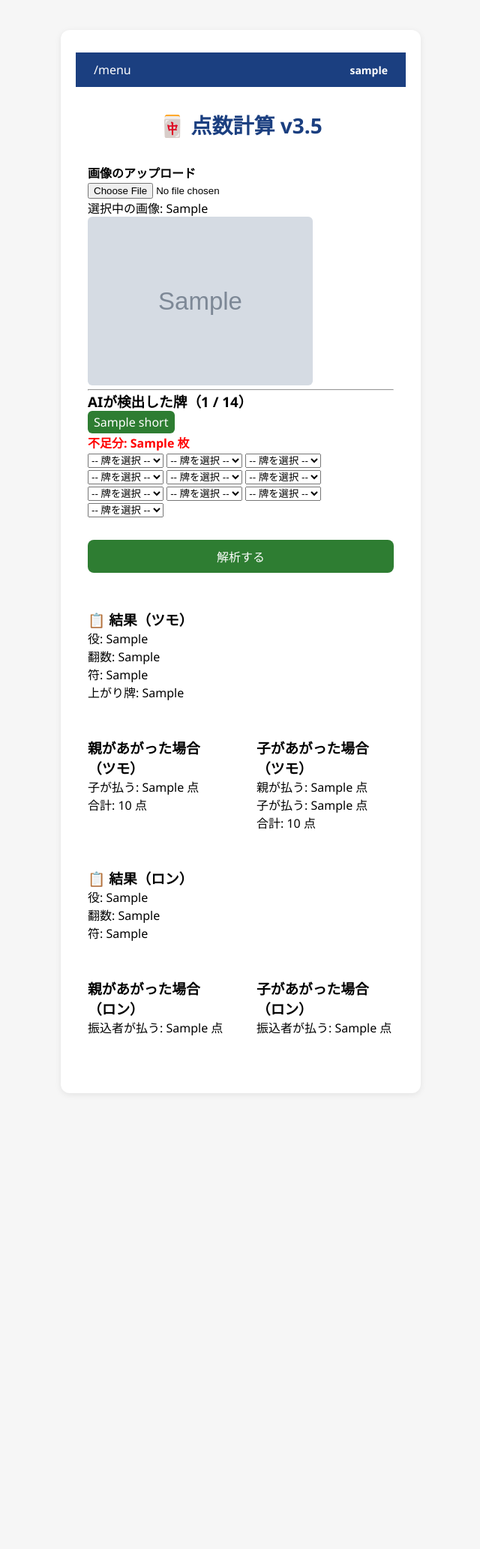
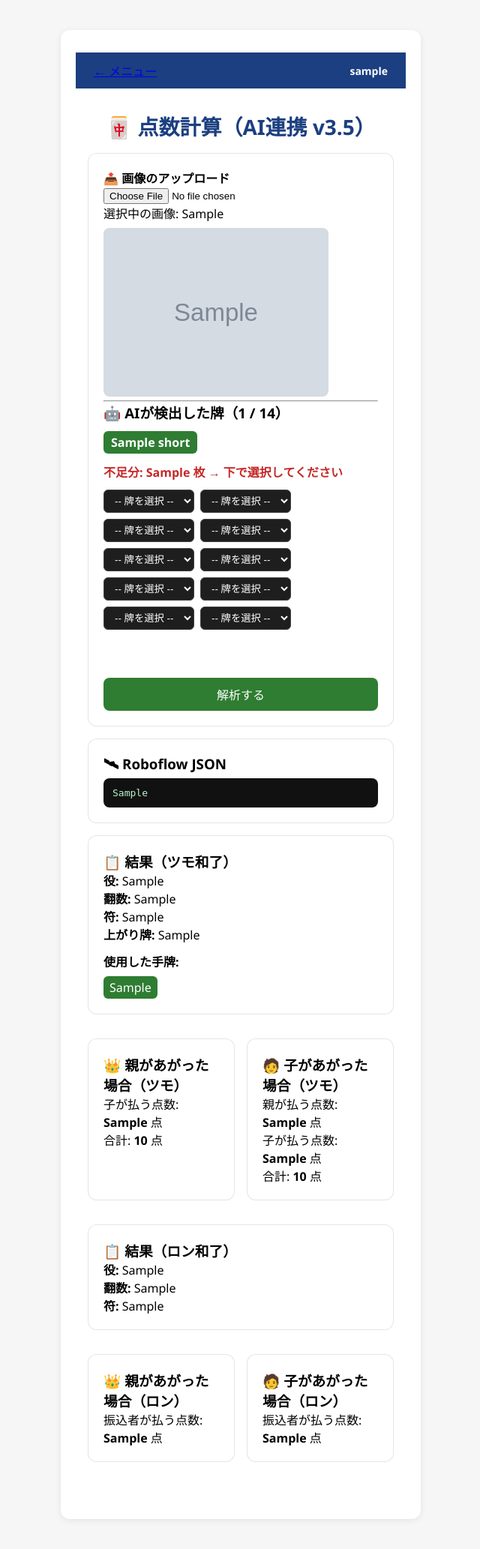
Before and after one commit to yosida-yuta/macnijong, a Flask app: template templates/score.html in a window 1280 px wide. Shown: the whole page at 75% size, without its empty margins (319-959 px from the left). Before the commit the page ends 1381 px from the top, so only its background shows below. Run offline with Flask 3, Linux system fonts and the light colour scheme; the template is opened without the code that fills it: most values are stand-ins (such as "Sample title", 1, 10 or a date in 2020); grey boxes marked "Sample" are stand-in pictures.

Commit message:
Macni雀 v3.5 score.html ループ問題解消 + UI完成版

```diff
--- a/app.py
+++ b/app.py
@@ -700,65 +700,72 @@ def score():
         prev_path = request.form.get("saved_path", "").strip()
 
         if new_image and new_image.filename:
+            # 新しい画像 → 完全リセット
             os.makedirs("static/uploads", exist_ok=True)
             saved_path = "static/uploads/" + secure_filename(new_image.filename)
             new_image.save(saved_path)
+            detected_tiles_str = ""    # ← detected をリセット
         elif prev_path:
             saved_path = prev_path
+            # 前回の detected_tiles を引き継ぐ
+            detected_tiles_str = request.form.get("detected_tiles_str", "")
         else:
             return render_template("score.html", error="ファイルを選択してください")
 
         image_url = "/" + saved_path
 
-        # Roboflow に送信
-        try:
-            with open(saved_path, "rb") as f:
-                image_data = base64.b64encode(f.read()).decode("utf-8")
-            response = requests.post(
-                "https://detect.roboflow.com/mahjong-baq4s-m192l/1?api_key=dc4irmHEIZ2kRioxALz2",
-                data=image_data,
-                headers={"Content-Type": "application/x-www-form-urlencoded"},
-                verify=False
-            )
-            ai_result = response.json()
-        except Exception as e:
-            ai_result = {"error": str(e)}
+        # 既存の detected_tiles を復元
+        detected_tiles = detected_tiles_str.split(",") if detected_tiles_str else []
+        detected_pretty = [{"type":"keep","num":t[0],"short":t} for t in detected_tiles]
 
-        # Roboflow → mahjong に変換
-        class_map = {
-            "1C":("man","1"),"2C":("man","2"),"3C":("man","3"),
-            "4C":("man","4"),"5C":("man","5"),"6C":("man","6"),
-            "7C":("man","7"),"8C":("man","8"),"9C":("man","9"),
-            "1D":("pin","1"),"2D":("pin","2"),"3D":("pin","3"),
-            "4D":("pin","4"),"5D":("pin","5"),"6D":("pin","6"),
-            "7D":("pin","7"),"8D":("pin","8"),"9D":("pin","9"),
-            "1B":("sou","1"),"2B":("sou","2"),"3B":("sou","3"),
-            "4B":("sou","4"),"5B":("sou","5"),"6B":("sou","6"),
-            "7B":("sou","7"),"8B":("sou","8"),"9B":("sou","9"),
-            "EW":("honors","1"),"SW":("honors","2"),
-            "WW":("honors","3"),"NW":("honors","4"),
-            "WD":("honors","5"),"GD":("honors","6"),"RD":("honors","7"),
-        }
+        # === ① 新規アップロード時のみ AI判定する ===
+        if new_image and new_image.filename:
+            try:
+                with open(saved_path, "rb") as f:
+                    image_data = base64.b64encode(f.read()).decode("utf-8")
+                response = requests.post(
+                    "https://detect.roboflow.com/mahjong-baq4s-m192l/1?api_key=dc4irmHEIZ2kRioxALz2",
+                    data=image_data,
+                    headers={"Content-Type": "application/x-www-form-urlencoded"},
+                    verify=False
+                )
+                ai_result = response.json()
+            except Exception as e:
+                ai_result = {"error": str(e)}
 
-        detected_tiles = []
-        if ai_result and "predictions" in ai_result:
-            preds_sorted = sorted(ai_result["predictions"], key=lambda p: p["x"])
-            for p in preds_sorted:
-                cls = p["class"]
-                if cls in class_map:
-                    kind, num = class_map[cls]
-                    short = f"{num}{ {'man':'m','pin':'p','sou':'s','honors':'z'}[kind] }"
-                    detected_tiles.append(short)
-                    detected_pretty.append({"type":kind,"num":num,"short":short})
+            class_map = {
+                "1C":("man","1"),"2C":("man","2"),"3C":("man","3"),
+                "4C":("man","4"),"5C":("man","5"),"6C":("man","6"),
+                "7C":("man","7"),"8C":("man","8"),"9C":("man","9"),
+                "1D":("pin","1"),"2D":("pin","2"),"3D":("pin","3"),
+                "4D":("pin","4"),"5D":("pin","5"),"6D":("pin","6"),
+                "7D":("pin","7"),"8D":("pin","8"),"9D":("pin","9"),
+                "1B":("sou","1"),"2B":("sou","2"),"3B":("sou","3"),
+                "4B":("sou","4"),"5B":("sou","5"),"6B":("sou","6"),
+                "7B":("sou","7"),"8B":("sou","8"),"9B":("sou","9"),
+                "EW":("honors","1"),"SW":("honors","2"),
+                "WW":("honors","3"),"NW":("honors","4"),
+                "WD":("honors","5"),"GD":("honors","6"),"RD":("honors","7"),
+            }
 
-        # 手動補完
+            if ai_result and "predictions" in ai_result:
+                preds_sorted = sorted(ai_result["predictions"], key=lambda p: p["x"])
+                for p in preds_sorted:
+                    cls = p["class"]
+                    if cls in class_map:
+                        kind, num = class_map[cls]
+                        short = f"{num}{ {'man':'m','pin':'p','sou':'s','honors':'z'}[kind] }"
+                        detected_tiles.append(short)
+                        detected_pretty.append({"type":kind,"num":num,"short":short})
+
+        # === ② 手動補完 ===
         manual_tiles = request.form.getlist("manual_tile")
         for t in manual_tiles:
             if t:
                 detected_tiles.append(t)
                 detected_pretty.append({"type":"manual","num":t[0],"short":t})
 
-        # 14枚未満 → 補完UIへ
+        # === ③ 14枚未満 → 補完UI ===
         if len(detected_tiles) < 14:
             need_more = 14 - len(detected_tiles)
             return render_template(
@@ -768,24 +775,25 @@ def score():
                 ai_tiles=ai_result,
                 image_url=image_url,
                 saved_path=saved_path,
+                detected_tiles_str=",".join(detected_tiles),
             )
 
-        # 上がり牌のUI表示が必要か判定
+        # === ④ 上がり牌が指定済み? ===
         win_tile_choice = request.form.get("win_tile", "").strip()
 
         if not win_tile_choice:
-            pick_win_tile = True
             return render_template(
                 "score.html",
-                pick_win_tile=pick_win_tile,
+                pick_win_tile=True,
                 detected=detected_pretty,
                 ai_tiles=ai_result,
                 image_url=image_url,
                 saved_path=saved_path,
                 tiles_14=detected_tiles[:14],
+                detected_tiles_str=",".join(detected_tiles),
             )
 
-        # 14枚そろった + 上がり牌指定済み
+        # === ⑤ 14枚 + 上がり牌 → mahjong に渡す ===
         tiles_man = tiles_pin = tiles_sou = tiles_honors = ""
         for tile in detected_tiles[:14]:
             num, kind = tile[0], tile[1]
@@ -794,7 +802,6 @@ def score():
             elif kind == "s": tiles_sou += num
             elif kind == "z": tiles_honors += num
 
-        # 上がり牌
         num, kind = win_tile_choice[0], win_tile_choice[1]
         win_tile = TilesConverter.string_to_136_array(**{
             "man": num if kind=="m" else "",
@@ -808,9 +815,7 @@ def score():
             man=tiles_man, pin=tiles_pin, sou=tiles_sou, honors=tiles_honors
         )
 
-        # ツモ
         calc_tsumo = calculator.estimate_hand_value(tiles, win_tile, config=HandConfig(is_tsumo=True))
-        # ロン
         calc_ron = calculator.estimate_hand_value(tiles, win_tile, config=HandConfig(is_tsumo=False))
 
         if calc_tsumo.cost:
@@ -829,8 +834,7 @@ def score():
             ron_child = calc_ron.cost["main"]
             ron_dealer = ron_child * 6 // 4
         else:
-            ron_child = "計算不可"
-            ron_dealer = "計算不可"
+            ron_child = ron_dealer = "計算不可"
 
         result = {
             "yaku_tsumo":[str(y) for y in calc_tsumo.yaku] if calc_tsumo.yaku else "なし",
@@ -850,18 +854,6 @@ def score():
             "ai_tiles": ai_result,
             "win_tile": win_tile_choice,
         }
-
-    return render_template(
-        "score.html",
-        result=result,
-        need_more=need_more,
-        detected=detected_pretty,
-        ai_tiles=ai_result,
-        image_url=image_url,
-        saved_path=saved_path,
-        nickname=session.get("nickname", ""),
-        pick_win_tile=pick_win_tile if 'pick_win_tile' in locals() else False,
-    )
 # ============================================
 # AIテスト
 # ============================================
--- a/templates/score.html
+++ b/templates/score.html
@@ -4,24 +4,114 @@
 <meta charset="UTF-8">
 <title>Macni雀 - 点数計算</title>
 <link rel="stylesheet" href="{{ url_for('static', filename='css/style.css') }}">
+<style>
+.score-wrap {
+  max-width: 800px;
+  margin: 30px auto;
+  padding: 0 16px;
+  color: #fff;
+}
+.card-box, .result-box {
+  background: #fff;
+  color: #000;
+  border: 1px solid rgba(0,0,0,0.1);
+  border-radius: 12px;
+  padding: 20px;
+  margin: 16px 0;
+}
+.tile-list {
+  display: flex; flex-wrap: wrap; gap: 8px;
+  list-style: none; padding: 0; margin: 12px 0;
+}
+.tile-list li {
+  background: #2e7d32;
+  color: white;
+  padding: 4px 10px;
+  border-radius: 6px;
+  font-weight: bold;
+}
+.btn-primary {
+  background: #2e7d32;
+  color: white;
+  border: none;
+  padding: 10px 20px;
+  border-radius: 8px;
+  cursor: pointer;
+  font-size: 16px;
+}
+.btn-primary:hover {
+  background: #1b5e20;
+}
+.hand-tags {
+  display: flex; flex-wrap: wrap; gap: 6px; margin-top: 8px;
+}
+.hand-tags span {
+  background: #2e7d32;
+  color: #fff;
+  padding: 4px 8px;
+  border-radius: 6px;
+}
+.result-grid {
+  display: grid;
+  grid-template-columns: 1fr 1fr;
+  gap: 16px;
+  margin-top: 12px;
+}
+@media (max-width: 600px) {
+  .result-grid { grid-template-columns: 1fr; }
+}
+.json-pre {
+  background: #111;
+  color: #b9f6ca;
+  padding: 12px;
+  border-radius: 8px;
+  overflow: auto;
+  max-height: 200px;
+  font-size: 13px;
+}
+.missing {
+  color: #c62828;
+  font-weight: bold;
+}
+.manual-select-row {
+  display: flex;
+  flex-wrap: wrap;
+  gap: 8px;
+  margin: 12px 0;
+}
+.manual-select {
+  background: #1e1e1e;
+  color: #fff;
+  border: 1px solid #444;
+  border-radius: 6px;
+  padding: 6px 10px;
+  min-width: 110px;
+}
+.preview-img {
+  max-width: 300px;
+  border-radius: 8px;
+  margin-top: 8px;
+}
+</style>
 </head>
 <body>
 
 <div class="container">
 
   <div class="header">
-    {{ url_for('menu') }}
+    <a href="{{ url_for('menu') }}">← メニュー</a>
     <span class="nickname">{{ nickname }}</span>
   </div>
 
-  <div style="max-width:800px; margin:30px auto;">
+  <div class="score-wrap">
 
-    <h1 style="text-align:center;">🀄 点数計算 v3.5</h1>
+    <h1 style="text-align:center;">🀄 点数計算（AI連携 v3.5）</h1>
 
-    <div style="background:#fff;color:#000;border-radius:12px;padding:16px;margin:16px 0;">
+    <!-- アップロード + フォーム -->
+    <div class="card-box">
       <form method="POST" enctype="multipart/form-data">
 
-        <p><b>画像のアップロード</b></p>
+        <p><b>📤 画像のアップロード</b></p>
         <input type="file" name="image">
 
         {% if saved_path %}
@@ -31,24 +121,32 @@
         {% endif %}
 
         {% if image_url %}
+          <img class="preview-img" src="{{ image_url }}">
           <input type="hidden" name="saved_path" value="{{ saved_path }}">
-          <img src="{{ image_url }}" style="max-width:300px;border-radius:6px;">
         {% endif %}
+
+        <!-- 検出済み牌の保持（ループ防止用） -->
+        <input type="hidden" name="detected_tiles_str" value="{{ detected_tiles_str | default('') }}">
 
         {% if need_more %}
           <hr>
-          <h3>AIが検出した牌（{{ detected|length }} / 14）</h3>
+          <h3>🤖 AIが検出した牌（{{ detected|length }} / 14）</h3>
 
           {% if detected %}
-            <ul style="display:flex;gap:6px;flex-wrap:wrap;list-style:none;padding:0;">
-              {% for d in detected %}<li style="background:#2e7d32;color:#fff;padding:4px 8px;border-radius:6px;">{{ d.short }}</li>{% endfor %}
+            <ul class="tile-list">
+              {% for d in detected %}
+                <li>{{ d.short }}</li>
+              {% endfor %}
             </ul>
+          {% else %}
+            <p>検出できた牌はありません</p>
           {% endif %}
 
-          <p style="color:red;"><b>不足分: {{ need_more }} 枚</b></p>
+          <p class="missing">不足分: {{ need_more }} 枚 → 下で選択してください</p>
 
+          <div class="manual-select-row">
             {% for i in range(need_more) %}
-            <select name="manual_tile">
+              <select class="manual-select" name="manual_tile">
                 <option value="">-- 牌を選択 --</option>
                 <optgroup label="萬子">
                   {% for n in range(1,10) %}<option value="{{n}}m">{{n}}萬</option>{% endfor %}
@@ -70,13 +168,14 @@
                 </optgroup>
               </select>
             {% endfor %}
+          </div>
 
         {% elif pick_win_tile %}
           <hr>
           <h3>14枚そろいました 🎉</h3>
           <p>上がり牌を選んでください</p>
 
-          <select name="win_tile" required>
+          <select name="win_tile" class="manual-select" required>
             <option value="">-- 上がり牌を選択 --</option>
             {% for t in tiles_14 %}
               <option value="{{ t }}">{{ t }}</option>
@@ -85,53 +184,70 @@
         {% endif %}
 
         <br><br>
-        <button type="submit" style="background:#2e7d32;color:#fff;padding:10px 20px;border:none;border-radius:8px;">解析する</button>
+        <button type="submit" class="btn-primary">解析する</button>
       </form>
     </div>
 
+    {% if ai_tiles %}
+    <div class="card-box">
+      <h3>🛰 Roboflow JSON</h3>
+      <pre class="json-pre">{{ ai_tiles }}</pre>
+    </div>
+    {% endif %}
+
     {% if result %}
-    <div style="background:#fff;color:#000;border-radius:12px;padding:16px;margin:16px 0;">
-      <h3>📋 結果（ツモ）</h3>
-      <p>役: {{ result.yaku_tsumo }}</p>
-      <p>翻数: {{ result.han_tsumo }}</p>
-      <p>符: {{ result.fu_tsumo }}</p>
-      <p>上がり牌: {{ result.win_tile }}</p>
-    </div>
+    <div class="card-box">
+      <h3>📋 結果（ツモ和了）</h3>
+      <p><b>役:</b> {{ result.yaku_tsumo }}</p>
+      <p><b>翻数:</b> {{ result.han_tsumo }}</p>
+      <p><b>符:</b> {{ result.fu_tsumo }}</p>
+      <p><b>上がり牌:</b> {{ result.win_tile }}</p>
 
-    <div style="display:grid;grid-template-columns:1fr 1fr;gap:10px;">
-      <div style="background:#fff;color:#000;border-radius:12px;padding:16px;">
-        <h3>親があがった場合（ツモ）</h3>
-        <p>子が払う: {{ result.dealer_each }} 点</p>
-        <p>合計: {{ result.dealer_total }} 点</p>
-      </div>
-      <div style="background:#fff;color:#000;border-radius:12px;padding:16px;">
-        <h3>子があがった場合（ツモ）</h3>
-        <p>親が払う: {{ result.child_main }} 点</p>
-        <p>子が払う: {{ result.child_add }} 点</p>
-        <p>合計: {{ result.child_total }} 点</p>
+      <p style="margin-top:12px;"><b>使用した手牌:</b></p>
+      <div class="hand-tags">
+        {% for t in result.tiles_used %}
+          <span>{{ t }}</span>
+        {% endfor %}
       </div>
     </div>
 
-    <div style="background:#fff;color:#000;border-radius:12px;padding:16px;margin:16px 0;">
-      <h3>📋 結果（ロン）</h3>
-      <p>役: {{ result.yaku_ron }}</p>
-      <p>翻数: {{ result.han_ron }}</p>
-      <p>符: {{ result.fu_ron }}</p>
+    <div class="result-grid">
+      <div class="result-box">
+        <h3>👑 親があがった場合（ツモ）</h3>
+        <p>子が払う点数: <b>{{ result.dealer_each }}</b> 点</p>
+        <p>合計: <b>{{ result.dealer_total }}</b> 点</p>
       </div>
 
-    <div style="display:grid;grid-template-columns:1fr 1fr;gap:10px;">
-      <div style="background:#fff;color:#000;border-radius:12px;padding:16px;">
-        <h3>親があがった場合（ロン）</h3>
-        <p>振込者が払う: {{ result.ron_dealer }} 点</p>
+      <div class="result-box">
+        <h3>🧑 子があがった場合（ツモ）</h3>
+        <p>親が払う点数: <b>{{ result.child_main }}</b> 点</p>
+        <p>子が払う点数: <b>{{ result.child_add }}</b> 点</p>
+        <p>合計: <b>{{ result.child_total }}</b> 点</p>
       </div>
-      <div style="background:#fff;color:#000;border-radius:12px;padding:16px;">
-        <h3>子があがった場合（ロン）</h3>
-        <p>振込者が払う: {{ result.ron_child }} 点</p>
+    </div>
+
+    <div class="card-box">
+      <h3>📋 結果（ロン和了）</h3>
+      <p><b>役:</b> {{ result.yaku_ron }}</p>
+      <p><b>翻数:</b> {{ result.han_ron }}</p>
+      <p><b>符:</b> {{ result.fu_ron }}</p>
+    </div>
+
+    <div class="result-grid">
+      <div class="result-box">
+        <h3>👑 親があがった場合（ロン）</h3>
+        <p>振込者が払う点数: <b>{{ result.ron_dealer }}</b> 点</p>
+      </div>
+
+      <div class="result-box">
+        <h3>🧑 子があがった場合（ロン）</h3>
+        <p>振込者が払う点数: <b>{{ result.ron_child }}</b> 点</p>
       </div>
     </div>
     {% endif %}
 
   </div>
+
 </div>
 
 </body>
```
Lines whose indentation alone changed are shown as unchanged.
